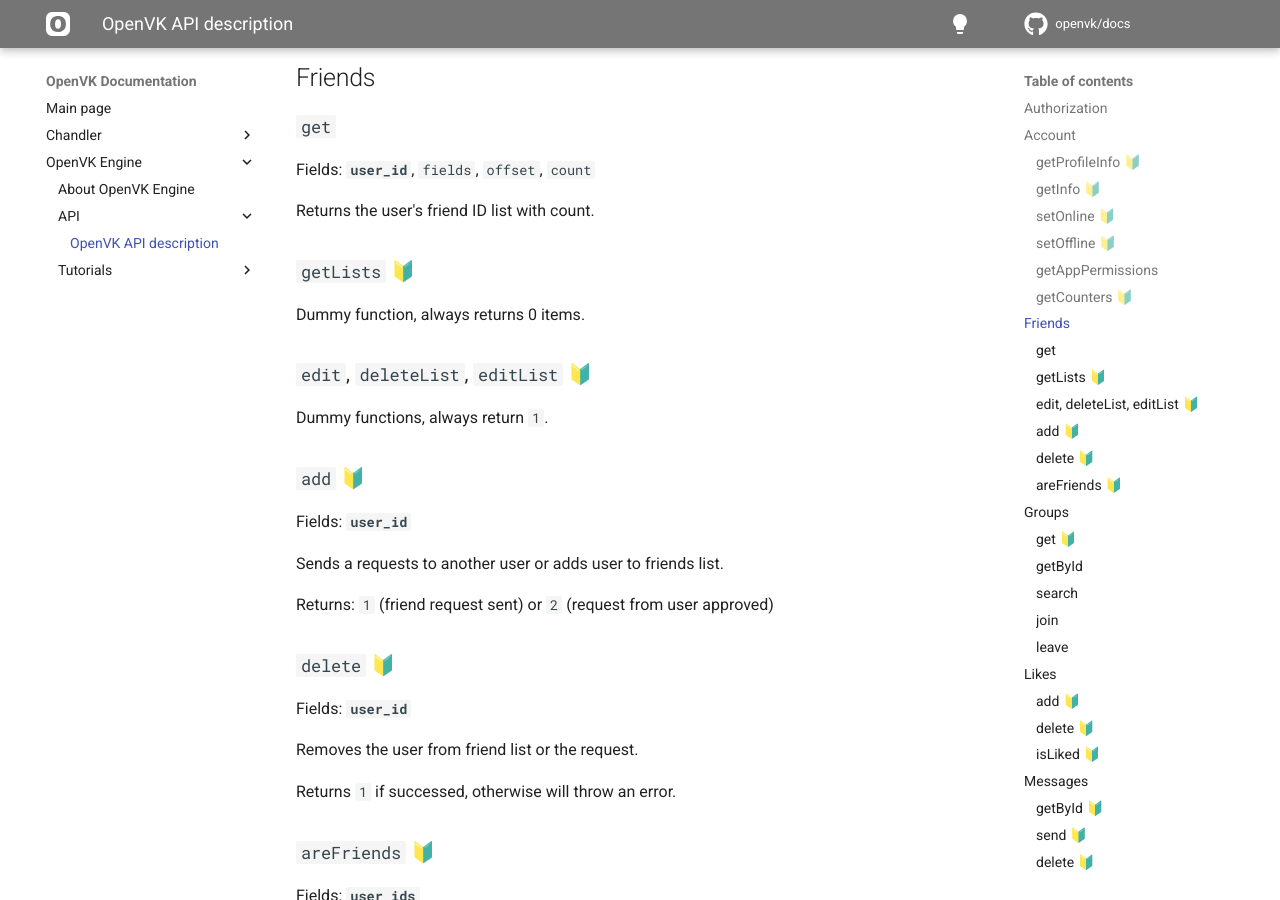
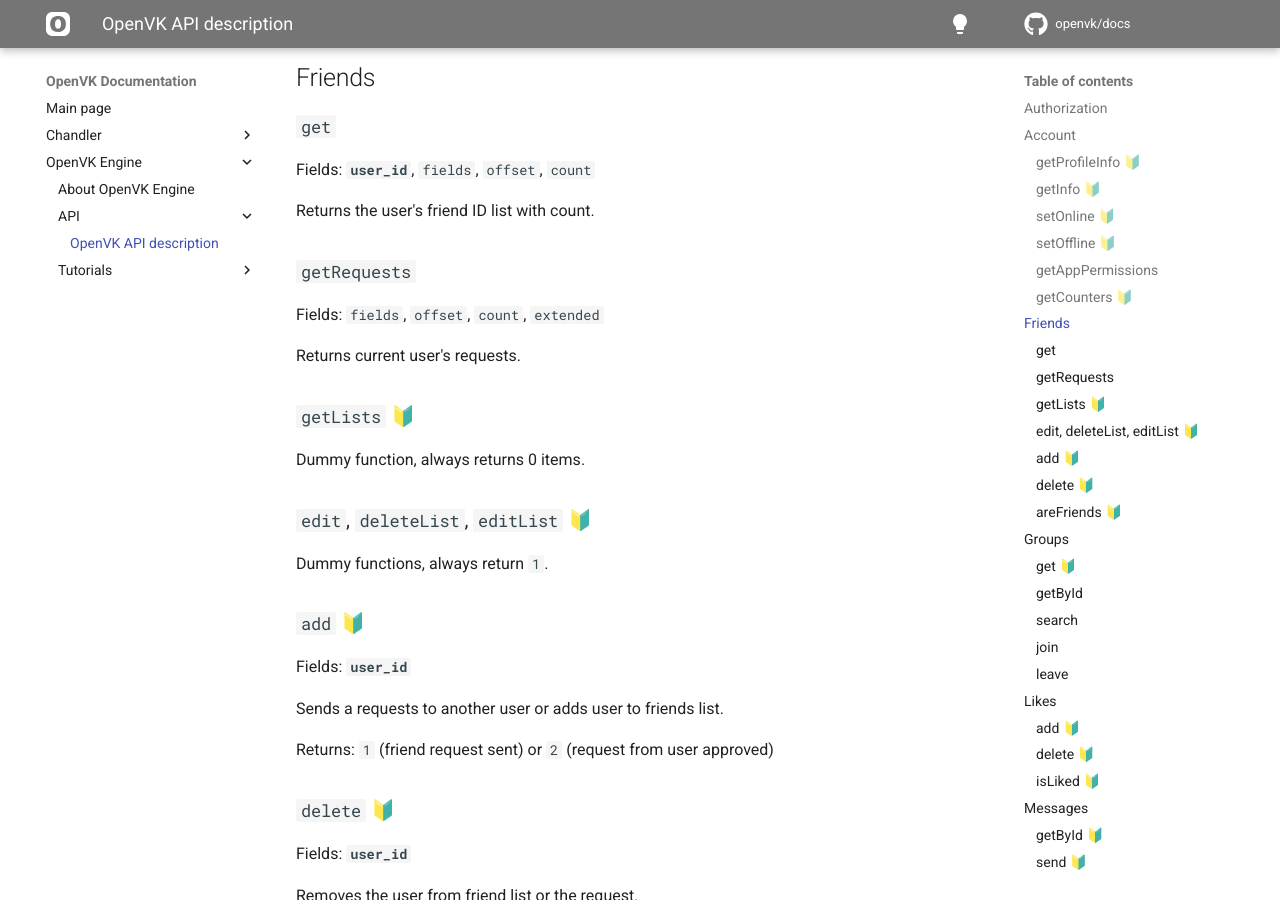
Before and after one commit to OpenVK/docs, an MkDocs documentation site: the page built from docs/openvk_engine/api/description.md, in a window 1280 px wide and 900 px high, scrolled down 2179 px. Built offline with MkDocs 1.6.1 and Material for MkDocs 9.7.7, drawn with Linux system fonts in a browser that asks for light colours; comment, search, counter and statistics services are not loaded.

Commit message:
лапский блять мог бы задокументировать это дело

```diff
--- a/docs/openvk_engine/api/description.md
+++ b/docs/openvk_engine/api/description.md
@@ -97,6 +97,12 @@
 Fields: **`user_id`**, `fields`, `offset`, `count`
 
 Returns the user's friend ID list with count.
+
+### `getRequests`
+
+Fields: `fields`, `offset`, `count`, `extended`
+
+Returns current user's requests.
 
 ### `getLists` 🔰
 
```
